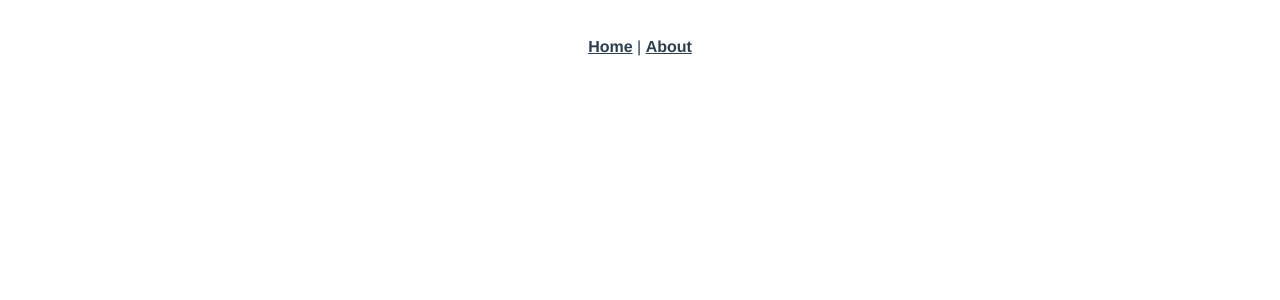
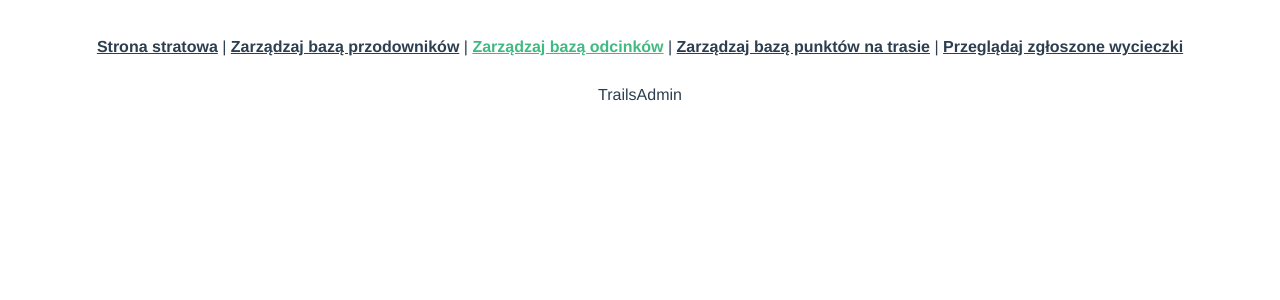
Before and after one commit to PwrProjekty/Frontend, a Vue app: page /#/admin/Trails in a window 1280 px wide. Before the commit this address led to /#/admin/waypoints. Shown: the top 300 px of the page. Built offline with nearby package versions, Linux system fonts and the light colour scheme.

Commit message:
Add some files to build page structure and start implementing waypointsAdmin

```diff
--- a/package.json
+++ b/package.json
@@ -9,6 +9,7 @@
     "lint": "vue-cli-service lint"
   },
   "dependencies": {
+    "axios": "^0.21.1",
     "core-js": "^3.6.5",
     "vue": "^3.0.0",
     "vue-router": "^4.0.0-0"
--- a/src/App.vue
+++ b/src/App.vue
@@ -1,7 +1,14 @@
 <template>
   <div id="nav">
-    <router-link to="/">Home</router-link> |
-    <router-link to="/about">About</router-link>
+    <router-link to="/">Strona stratowa</router-link>
+    |
+    <router-link to="/admin/leaders">Zarządzaj bazą przodowników</router-link>
+    |
+    <router-link to="/admin/trails">Zarządzaj bazą odcinków</router-link>
+    |
+    <router-link to="/admin/waypoints">Zarządzaj bazą punktów na trasie</router-link>
+    |
+    <router-link to="/leader/trips">Przeglądaj zgłoszone wycieczki</router-link>
   </div>
   <router-view/>
 </template>
--- /dev/null
+++ b/src/components/WaypointItem.vue
@@ -0,0 +1,28 @@
+<template>
+  <br>{{name}}<br>{{x}}/{{y}}<br>{{height_asl}}<br>
+</template>
+
+<script>
+export default {
+  name: 'WaypointItem',
+  props: {
+    item: {
+      type: Object,
+      required: true,
+    },
+  },
+
+  data() {
+    return {
+      name: this.item.waypoint_name,
+      x: this.item.coordinate_x,
+      y: this.item.coordinate_y,
+      height_asl: this.item.height_asl,
+    };
+  },
+};
+</script>
+
+<style scoped>
+
+</style>
--- a/src/router/index.js
+++ b/src/router/index.js
@@ -8,13 +8,26 @@ const routes = [
     component: Home,
   },
   {
-    path: '/about',
-    name: 'About',
-    // route level code-splitting
-    // this generates a separate chunk (about.[hash].js) for this route
-    // which is lazy-loaded when the route is visited.
-    component: () => import(/* webpackChunkName: "about" */ '../views/About.vue'),
+    path: '/admin/leaders',
+    name: 'LeadersAdmin',
+    component: () => import('../views/admin/LeadersAdmin'),
   },
+  {
+    path: '/admin/Trails',
+    name: 'TrailsAdmin',
+    component: () => import('../views/admin/TrailsAdmin'),
+  },
+  {
+    path: '/admin/waypoints',
+    name: 'WaypointAdmin',
+    component: () => import('../views/admin/WaypointsAdmin'),
+  },
+  {
+    path: '/leader/trips',
+    name: 'WaitingTrips',
+    component: () => import('../views/leader/WaitingTrips'),
+  },
+
 ];
 
 const router = createRouter({
--- a/src/views/About.vue
+++ /dev/null
@@ -1,5 +0,0 @@
-<template>
-  <div class="about">
-    <h1>This is an about page</h1>
-  </div>
-</template>
--- a/src/views/Home.vue
+++ b/src/views/Home.vue
@@ -1,18 +1,14 @@
 <template>
   <div class="home">
-    <img alt="Vue logo" src="../assets/logo.png">
-    <HelloWorld msg="Welcome to Your Vue.js App"/>
+    Jest to prototypowa wersja aplikacji GOTEK.
+    <br>
+    Aplikacja webowa daje dostęp do niektórych możliwości administratora oraz przodownika.
   </div>
 </template>
 
 <script>
-// @ is an alias to /src
-import HelloWorld from '@/components/HelloWorld.vue';
 
 export default {
   name: 'Home',
-  components: {
-    HelloWorld,
-  },
 };
 </script>
--- /dev/null
+++ b/src/views/admin/LeadersAdmin.vue
@@ -0,0 +1,13 @@
+<template>
+  <div>LeadersAdmin</div>
+</template>
+
+<script>
+export default {
+  name: 'LeadersAdmin',
+};
+</script>
+
+<style scoped>
+
+</style>
--- /dev/null
+++ b/src/views/admin/TrailsAdmin.vue
@@ -0,0 +1,13 @@
+<template>
+  <div>TrailsAdmin</div>
+</template>
+
+<script>
+export default {
+  name: 'TrailsAdmin',
+};
+</script>
+
+<style scoped>
+
+</style>
--- /dev/null
+++ b/src/views/admin/WaypointsAdmin.vue
@@ -0,0 +1,35 @@
+<template>
+  <div class="WaypointsAdmin">
+    <waypoint-item v-for="item in results" :item="item" :key="item.id"></waypoint-item>
+  </div>
+</template>
+
+<script>
+import axios from 'axios';
+import WaypointItem from '@/components/WaypointItem.vue';
+
+const Api = 'http://127.0.0.1:5000/waypoints';
+
+export default {
+  name: 'WaypointsAdmin',
+  components: { WaypointItem },
+  data() {
+    return {
+      results: [],
+    };
+  },
+  mounted() {
+    axios.get(Api)
+      .then((response) => {
+        this.results = response.data.json_list;
+      })
+      .catch((error) => {
+        console.log(error);
+      });
+  },
+};
+</script>
+
+<style scoped>
+
+</style>
--- /dev/null
+++ b/src/views/leader/WaitingTrips.vue
@@ -0,0 +1,13 @@
+<template>
+  <div>WaitingTrips</div>
+</template>
+
+<script>
+export default {
+  name: 'WaitingTrips',
+};
+</script>
+
+<style scoped>
+
+</style>
```
Also changed, not shown: 2 other files (tests, documents, lock files or other folders).
